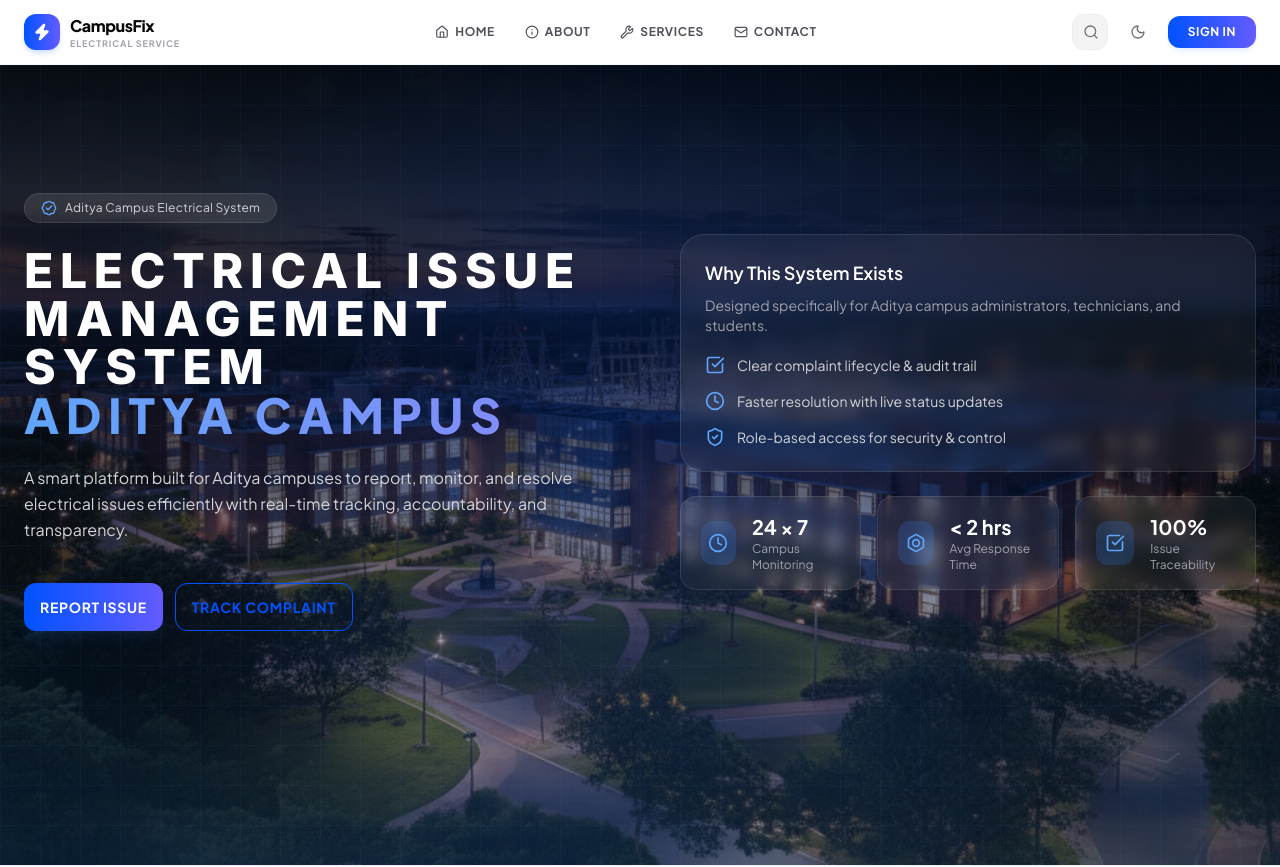
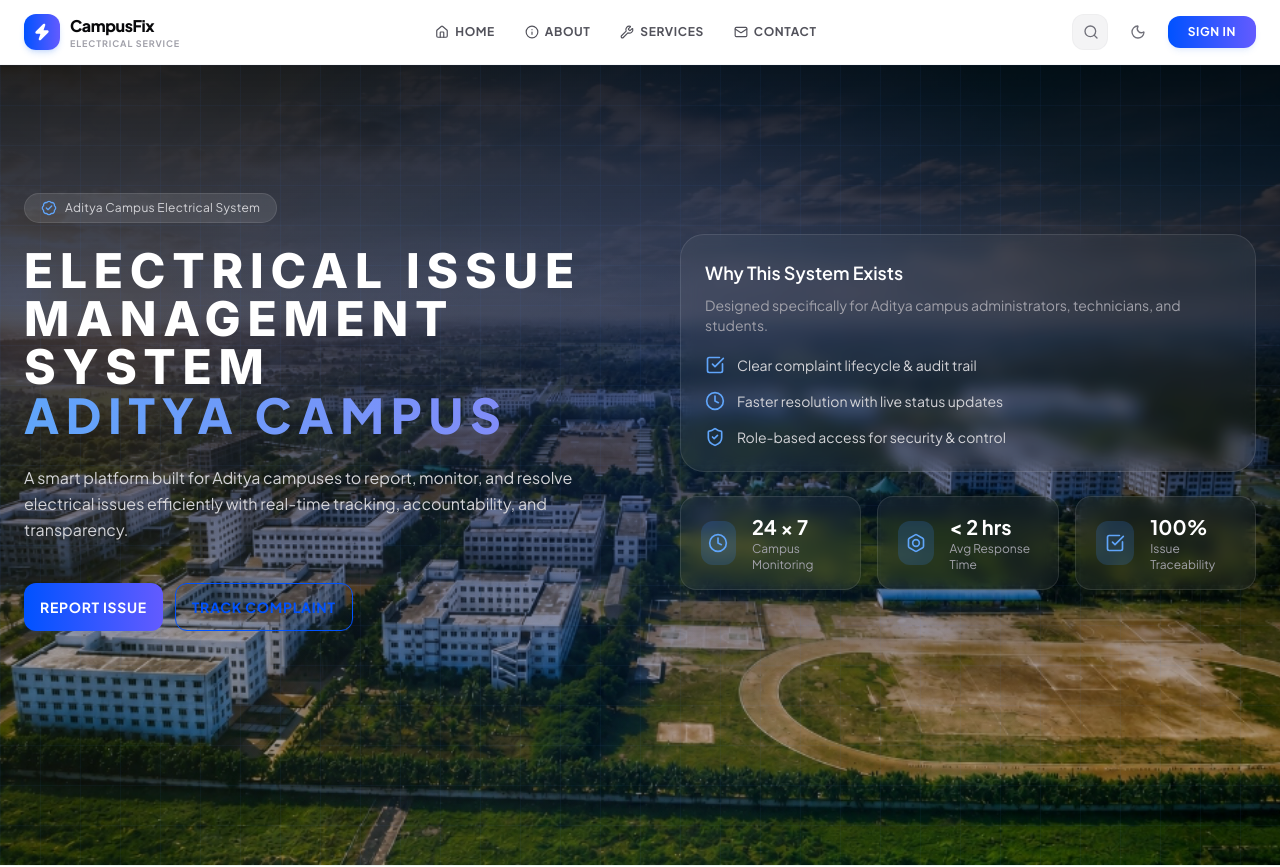
Before and after one commit to maheshdhulipudi45/CampusFix-Main, a React (Vite) app in the folder Frontend/: page / in a window 1280 px wide. Shown: the top 867 px of the page. Built offline with nearby package versions, Linux system fonts and the light colour scheme.

Commit message:
Replace hero section background image with new campus image

```diff
--- a/Frontend/src/pages/HeroSection.jsx
+++ b/Frontend/src/pages/HeroSection.jsx
@@ -840,7 +840,7 @@ const HeroSection = () => {
     <section
       className="relative min-h-screen w-full text-white bg-zinc-950"
       style={{
-        backgroundImage: `url('./hbg1.png')`,
+        backgroundImage: `url('./hbg_campus.jpg')`,
         backgroundSize: "cover",
         backgroundPosition: "center",
       }}
```
Also changed, not shown: Frontend/public/hbg_campus.jpg (added).
